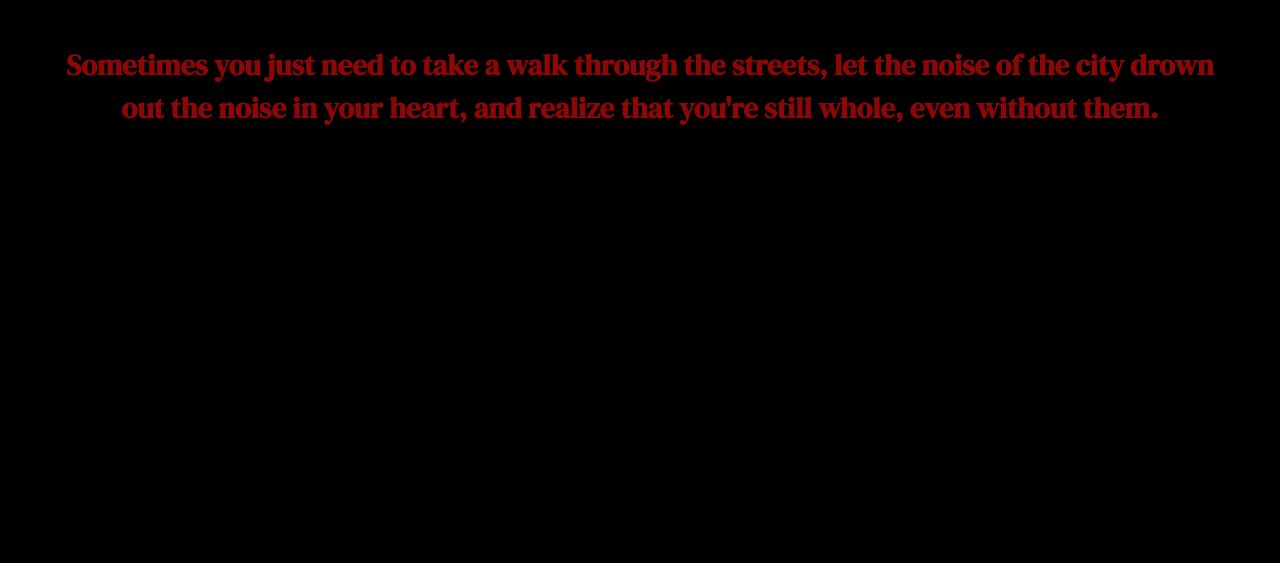
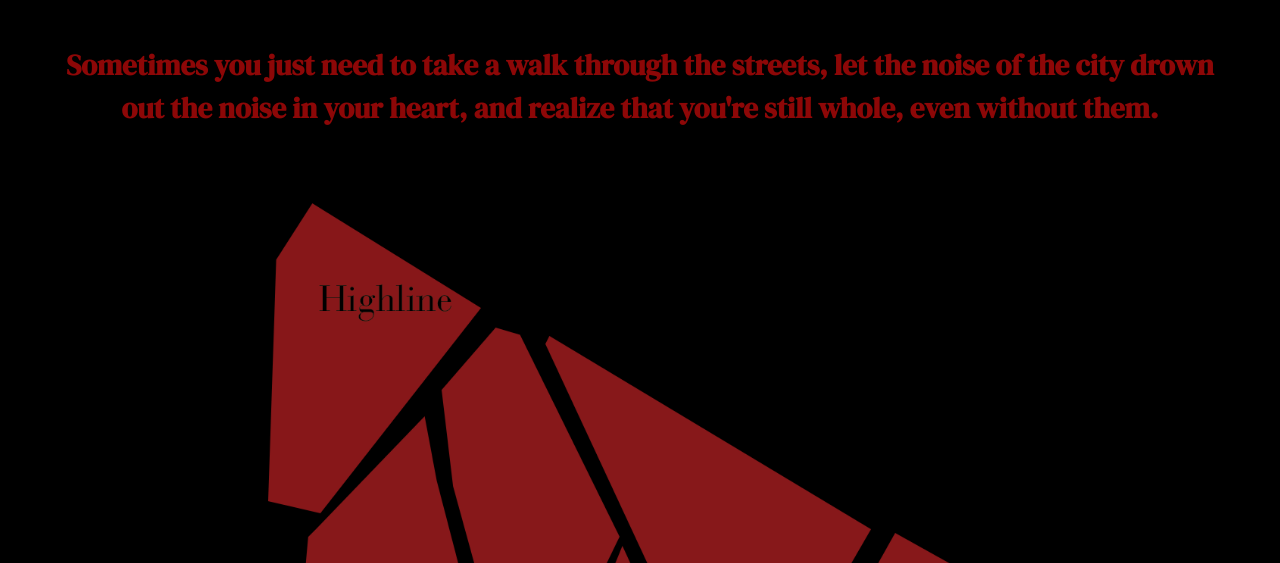
Before and after one commit to YaningH/harmonic-collection, a plain HTML site: page entries/entry3.html in a window 1280 px wide. Shown: the part 237-800 px from the top of the page. Drawn offline with Linux system fonts and the light colour scheme.

Commit message:
updated-file

```diff
--- a/entries/entry3.html
+++ b/entries/entry3.html
@@ -37,6 +37,7 @@
   <main class="maingrid">
     <h1>Go on a walk</h1>
     <h3>Sometimes you just need to take a walk through the streets, let the noise of the city drown out the noise in your heart, and realize that you're still whole, even without them.</h3>
+    <img src="../images/map v1.png" /></figure>
   </main>
 
 </body>
```
Also changed, not shown: images/map v1.png (added).
